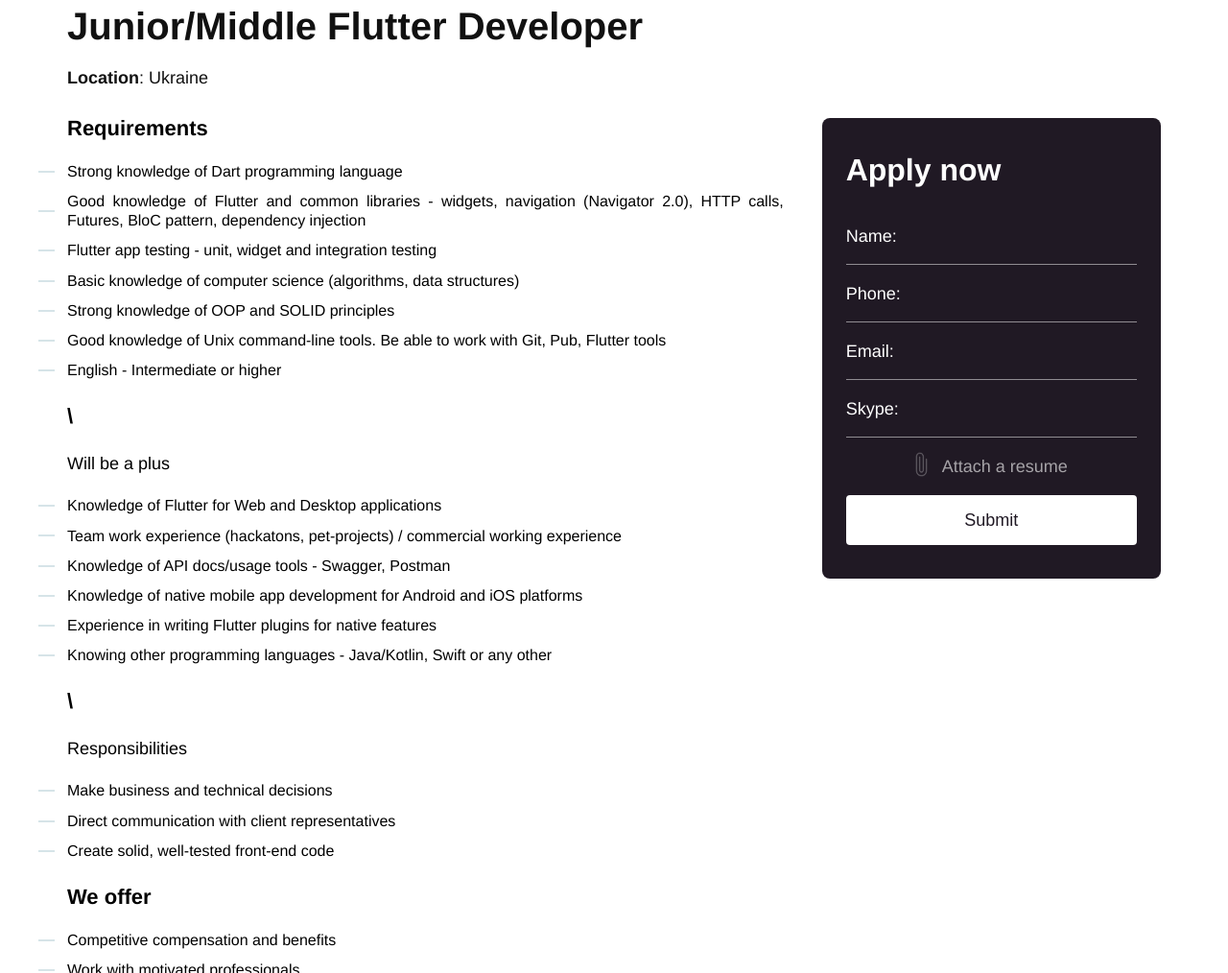
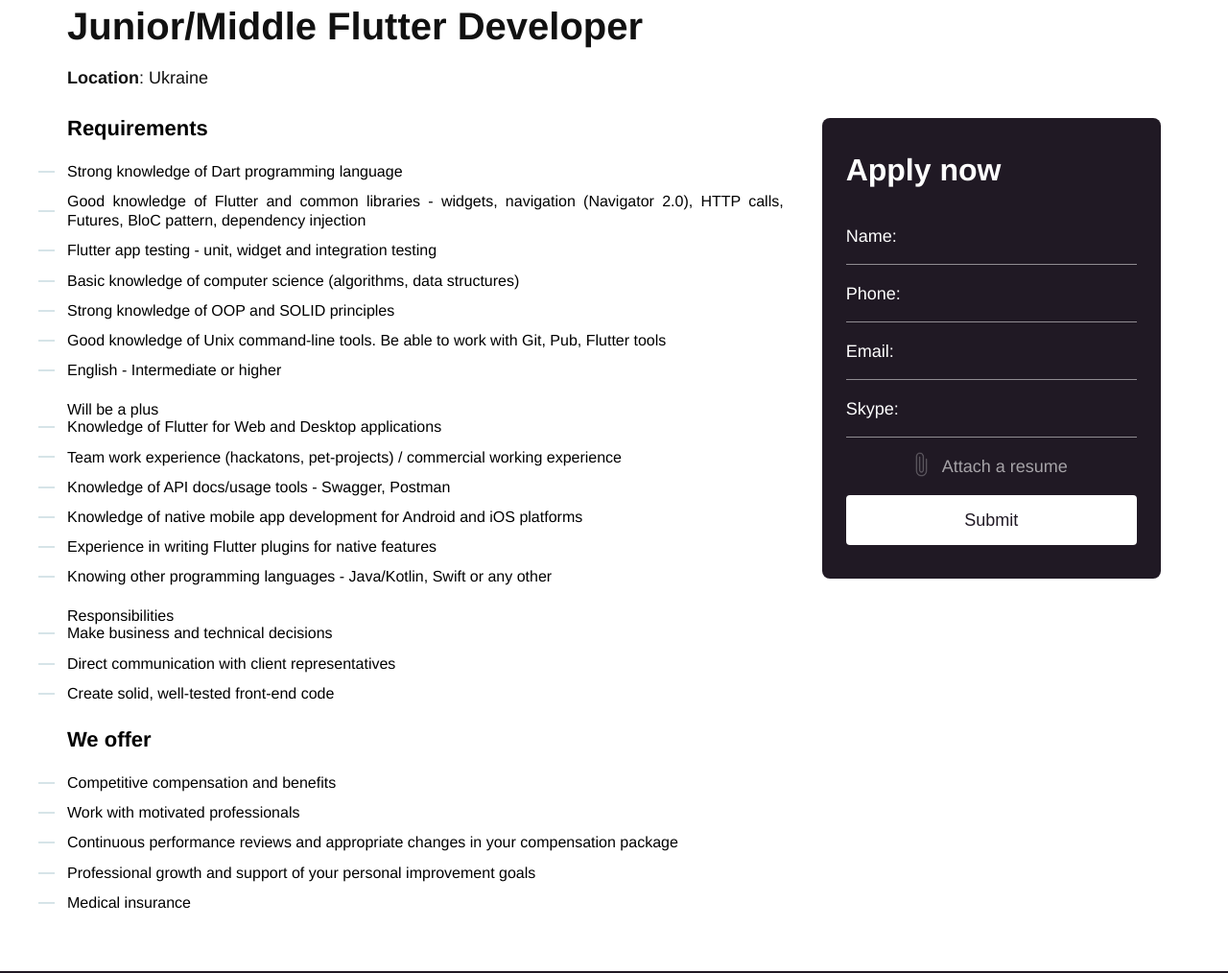
Before and after one commit to Anadea/anadea_jobs, a Gatsby site: page /junior-middle-flutter-developer-1/ in a window 1280 px wide. Shown: the part 197-1211 px from the top of the page at 96% size. Built offline with nearby package versions, Linux system fonts and the light colour scheme; Gatsby itself is replaced by a stand-in of ours.

Commit message:
Update jobs “junior-middle-flutter-developer-1”

```diff
--- a/src/jobs/junior-middle-flutter-developer-1.md
+++ b/src/jobs/junior-middle-flutter-developer-1.md
@@ -12,8 +12,7 @@ location: Ukraine
 * Good knowledge of Unix command-line tools. Be able to work with Git, Pub, Flutter tools
 * English - Intermediate or higher
 
-## \
-**Will be a plus**
+### **Will be a plus**
 
 * Knowledge of Flutter for Web and Desktop applications
 * Team work experience (hackatons, pet-projects) / commercial working experience
@@ -22,8 +21,7 @@ location: Ukraine
 * Experience in writing Flutter plugins for native features
 * Knowing other programming languages - Java/Kotlin, Swift or any other
 
-## \
-**Responsibilities**
+### **Responsibilities**
 
 * Make business and technical decisions
 * Direct communication with client representatives
```
